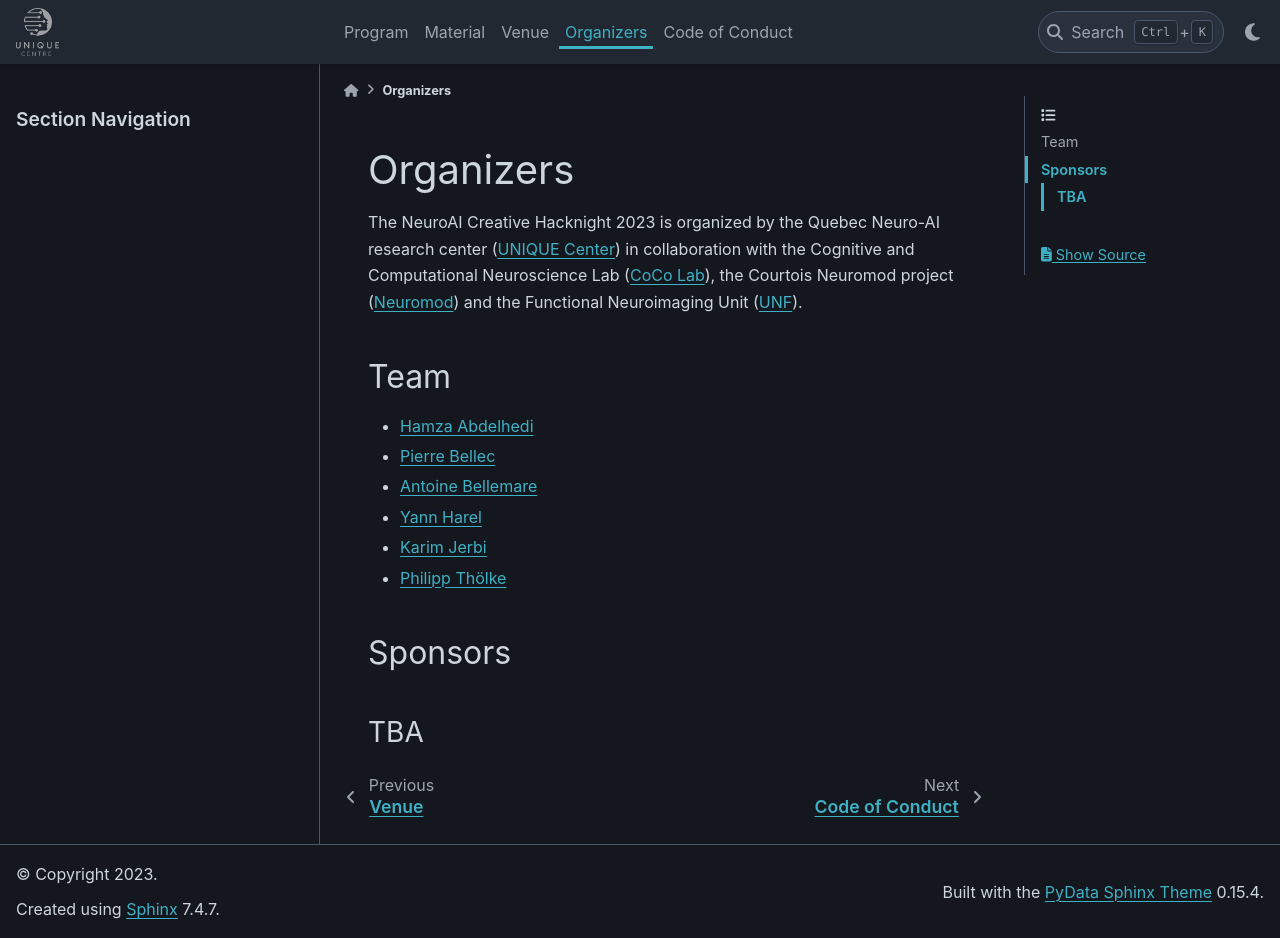
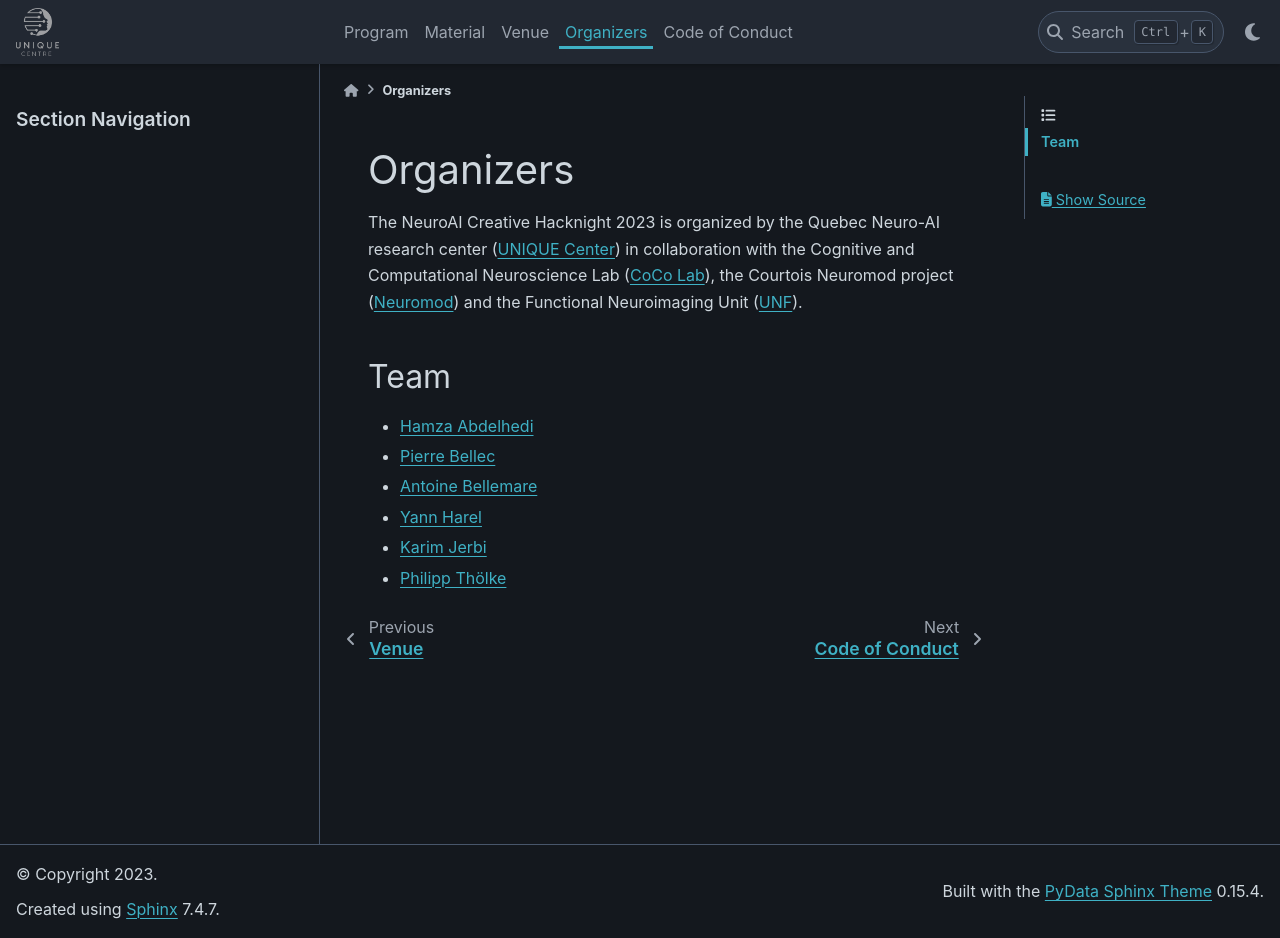
Before and after one commit to neuro-ai-creative-hacknight/neuro-ai-creative-hacknight.github.io, a Jupyter Book: the page built from content/organizers.md, in a window 1280 px wide and 938 px high. Built offline with Jupyter Book 1.0.4 settings and Sphinx 7.4.7 and the PyData theme 0.15.4, drawn with Linux system fonts in a browser that asks for light colours; pages that are not in the unit, such as notebooks, are missing from menus.

Commit message:
removed sponsors

```diff
--- a/content/organizers.md
+++ b/content/organizers.md
@@ -11,8 +11,3 @@
  * [Yann Harel](https://github.com/hyruuk)
  * [Karim Jerbi](http://www.karimjerbi.com/)
  * [Philipp Thölke](https://github.com/philippThoelke)
-
-
-## Sponsors
-
-### TBA
```
